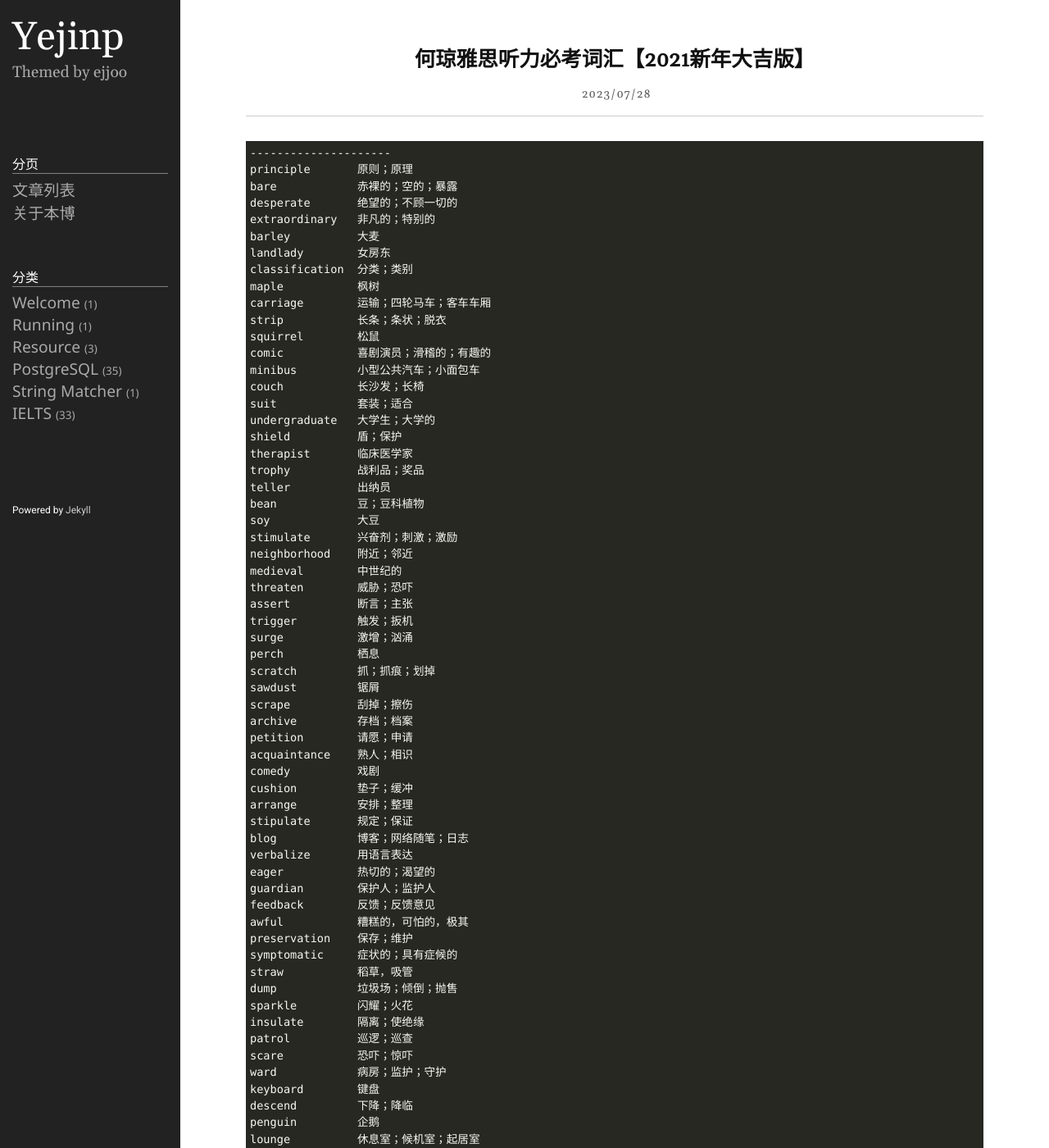
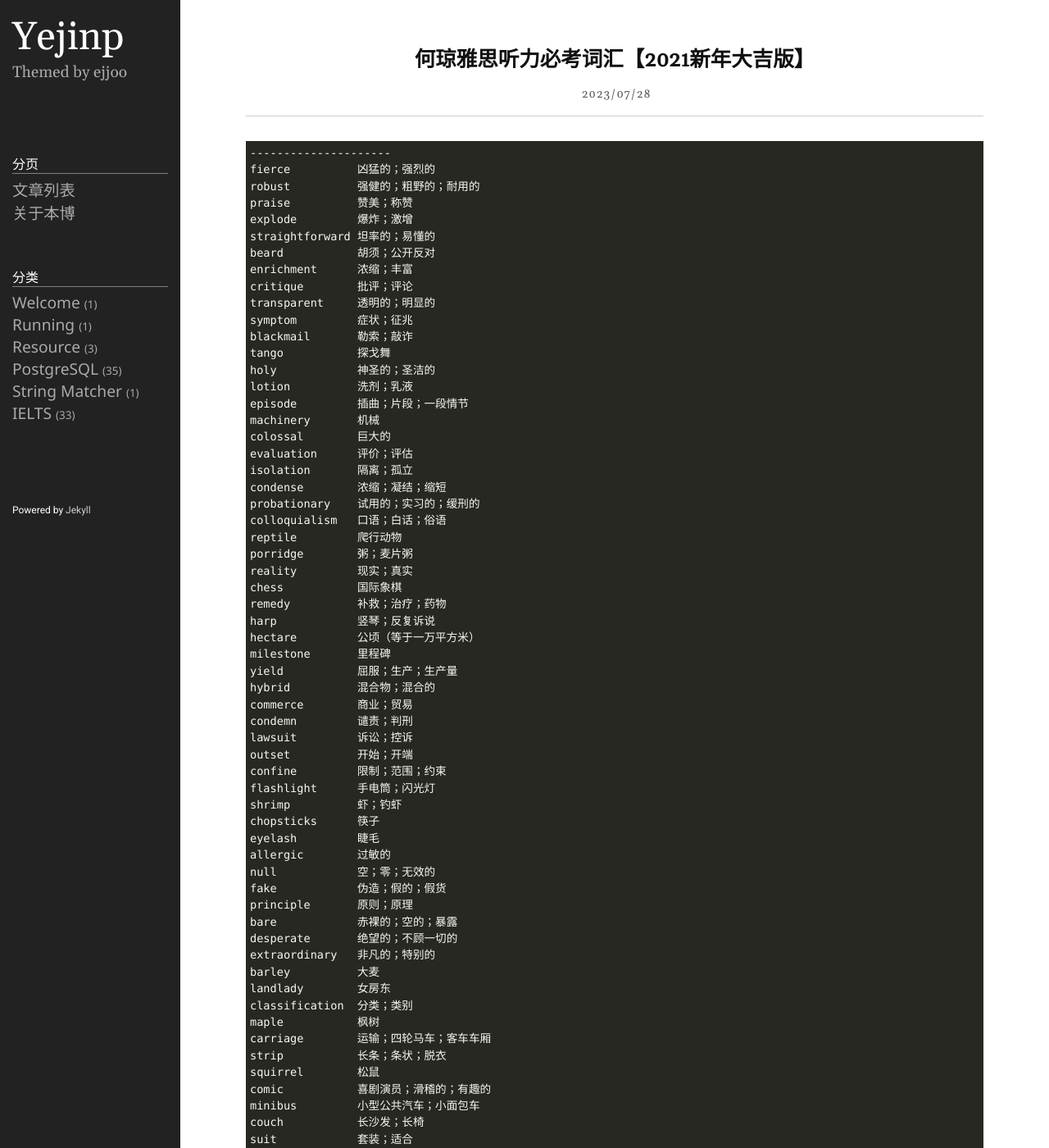
Before and after one commit to yejinp/yejinp.github.io, a Jekyll site: the page built from _posts/2023-07-28-何琼雅思听力必考词汇【2021新年大吉版】.markdown, in a window 1280 px wide and 1400 px high. Shown: the whole window at 82% size. Built offline with Jekyll 4.4.1, drawn with Linux system fonts in a browser that asks for light colours; some of the changed text lies outside the part shown.

Commit message:
更新内容

````diff
--- a/_posts/2023-07-28-何琼雅思听力必考词汇【2021新年大吉版】.markdown
+++ b/_posts/2023-07-28-何琼雅思听力必考词汇【2021新年大吉版】.markdown
@@ -7,6 +7,50 @@ category: IELTS
 
 ```
 ---------------------
+fierce          凶猛的；强烈的
+robust          强健的；粗野的；耐用的
+praise          赞美；称赞
+explode         爆炸；激增
+straightforward 坦率的；易懂的
+beard           胡须；公开反对
+enrichment      浓缩；丰富
+critique        批评；评论
+transparent     透明的；明显的
+symptom         症状；征兆
+blackmail       勒索；敲诈
+tango           探戈舞
+holy            神圣的；圣洁的
+lotion          洗剂；乳液
+episode         插曲；片段；一段情节
+machinery       机械
+colossal        巨大的
+evaluation      评价；评估
+isolation       隔离；孤立
+condense        浓缩；凝结；缩短
+probationary    试用的；实习的；缓刑的
+colloquialism   口语；白话；俗语
+reptile         爬行动物
+porridge        粥；麦片粥
+reality         现实；真实
+chess           国际象棋
+remedy          补救；治疗；药物
+harp            竖琴；反复诉说
+hectare         公顷（等于一万平方米）
+milestone       里程碑
+yield           屈服；生产；生产量
+hybrid          混合物；混合的
+commerce        商业；贸易
+condemn         谴责；判刑
+lawsuit         诉讼；控诉
+outset          开始；开端
+confine         限制；范围；约束
+flashlight      手电筒；闪光灯
+shrimp          虾；钓虾
+chopsticks      筷子
+eyelash         睫毛
+allergic        过敏的
+null            空；零；无效的
+fake            伪造；假的；假货
 principle       原则；原理
 bare            赤裸的；空的；暴露
 desperate       绝望的；不顾一切的
````
